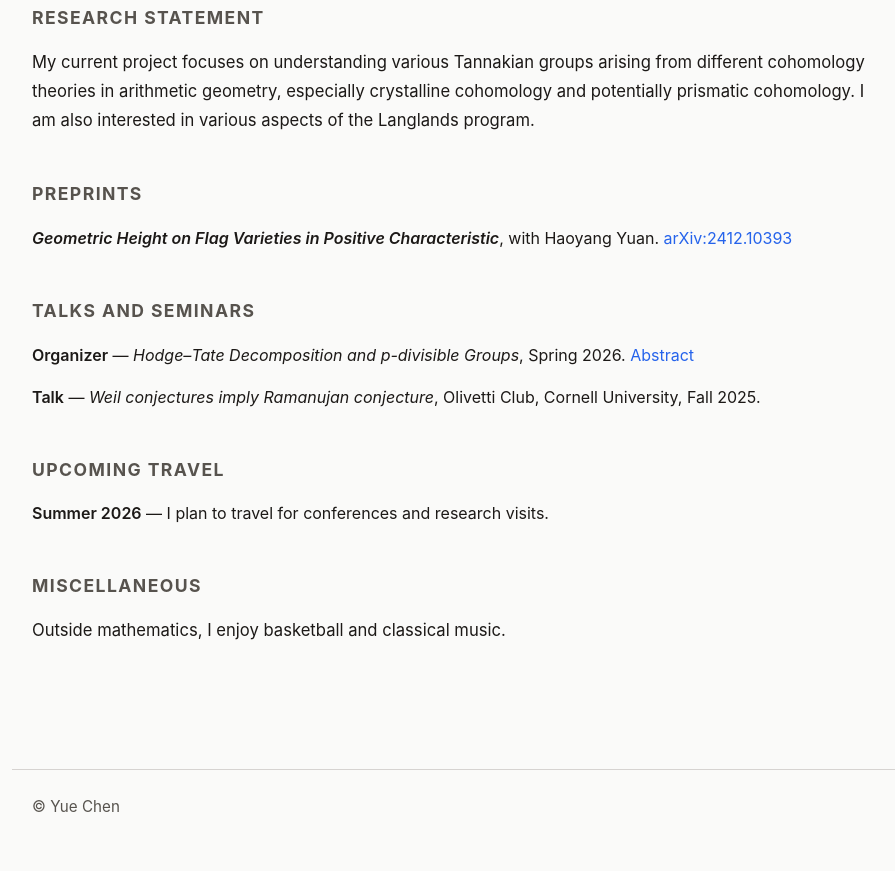
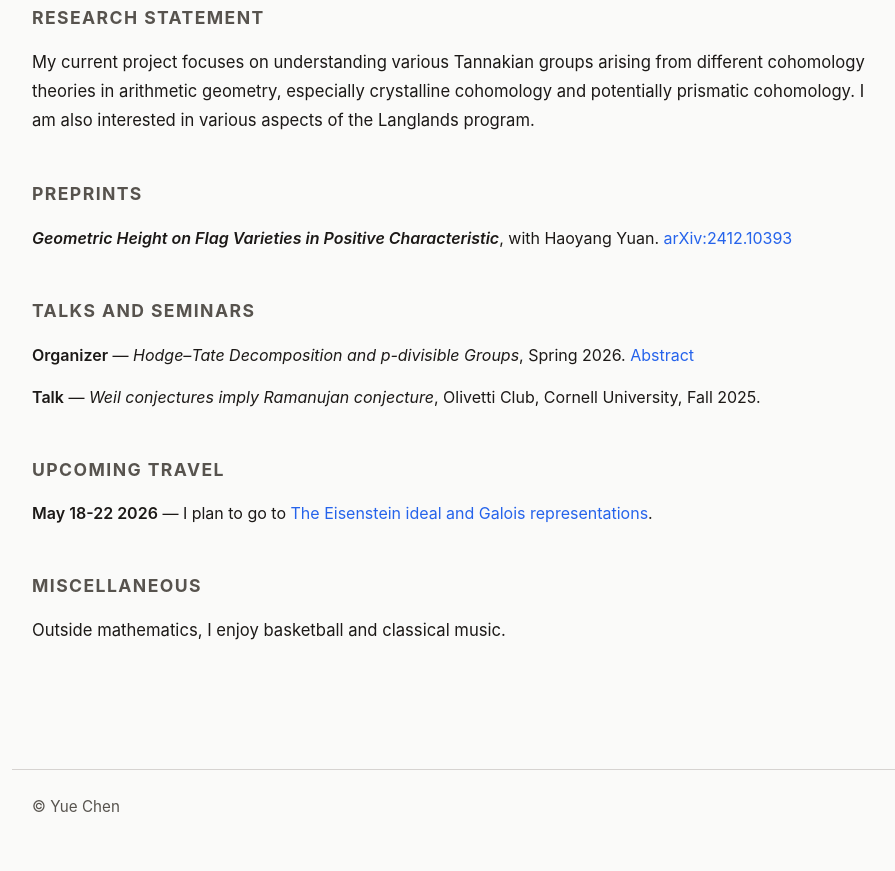
Before and after one commit to yc0401/yc0401.github.io, a plain HTML site: page index.html in a window 1280 px wide. Shown: the part 564-1435 px from the top of the page, without its empty margins (178-1073 px from the left). Drawn offline with Linux system fonts and the light colour scheme.

Commit message:
Update travel plans in index.html

```diff
--- a/index.html
+++ b/index.html
@@ -218,8 +218,8 @@
     <section>
   <h2>Upcoming Travel</h2>
   <div class="item">
-    <span class="item-title">Summer 2026</span> —
-    I plan to travel for conferences and research visits.
+    <span class="item-title">May 18-22 2026</span> —
+    I plan to go to <a href="https://sites.google.com/pitt.edu/eisenstein2026/">The Eisenstein ideal and Galois representations</a>.
   </div>
 </section>
 
```
